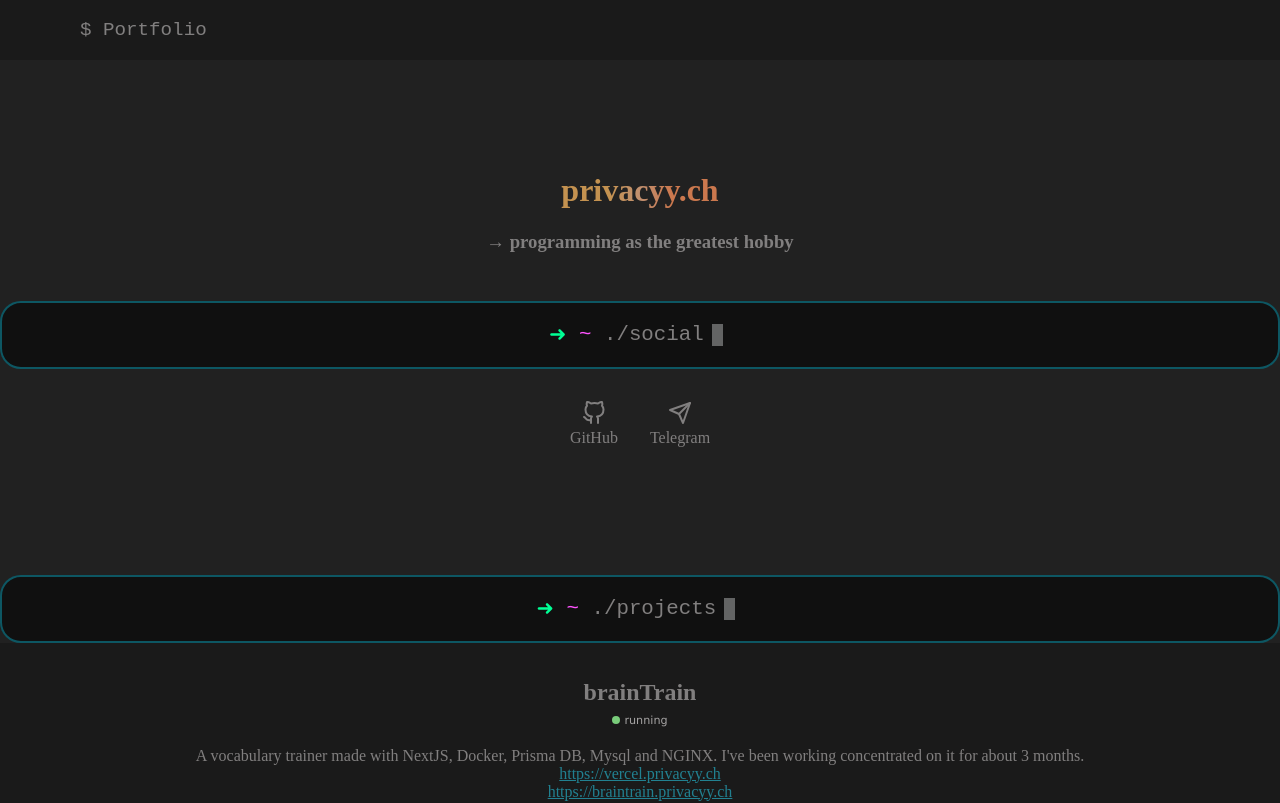
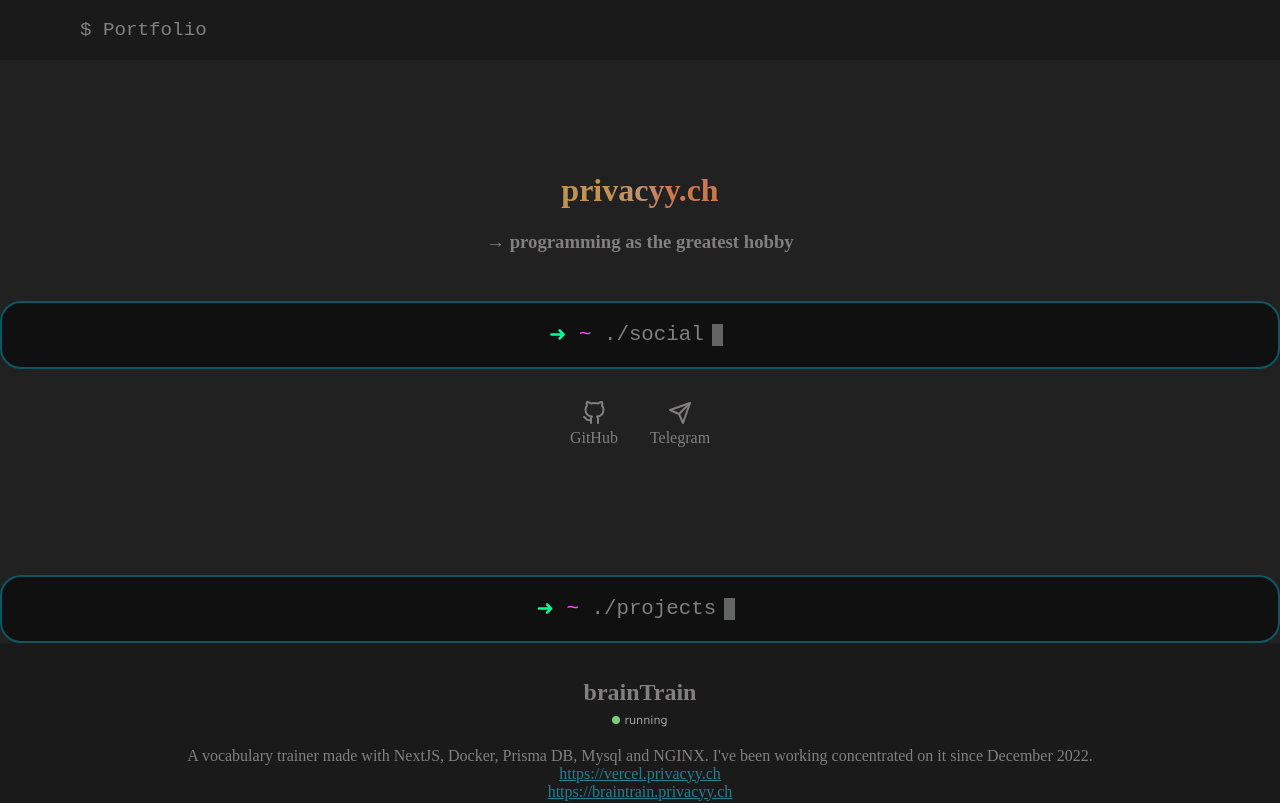
Before and after one commit to arch-user-france1/arch-user-france1, a Next.js app: page / in a window 1280 px wide. Shown: the top 803 px of the page. Built offline with nearby package versions, Linux system fonts and the light colour scheme.

Commit message:
rewrite 3 months

```diff
--- a/pages/index.js
+++ b/pages/index.js
@@ -105,7 +105,7 @@ export default function Page() {
       <div className={styles.elevation}>
       <Project
       projectname="brainTrain"
-      description="A vocabulary trainer made with NextJS, Docker, Prisma DB, Mysql and NGINX. I've been working concentrated on it for about 3 months."
+      description="A vocabulary trainer made with NextJS, Docker, Prisma DB, Mysql and NGINX. I've been working concentrated on it since December 2022."
       status="running"
       link="https://braintrain.privacyy.ch/"
       visibleLinks={["https://vercel.privacyy.ch", "https://braintrain.privacyy.ch"]}
```
